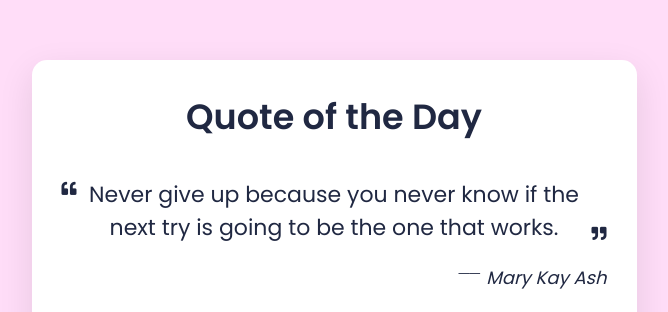
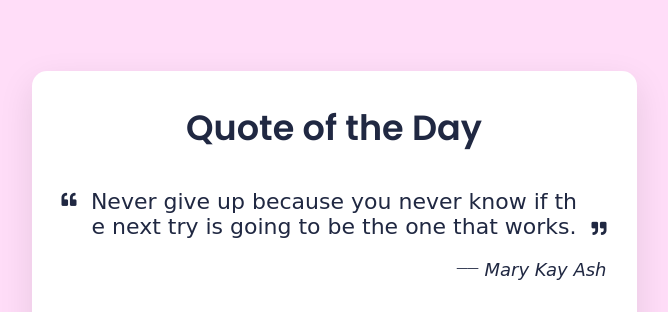
Before and after one commit to farhanacsebd/random-quotes-generator-using-html-css-js, a plain HTML site: page index.html in a window 1280 px wide. Shown: the part 159-471 px from the top of the page, without its empty margins (306-974 px from the left). Drawn offline with Linux system fonts and the light colour scheme.

Commit message:
final push

```diff
--- a/index.html
+++ b/index.html
@@ -14,12 +14,12 @@
       <div class="content">
         <div class="quote-area">
           <i class="fas fa-quote-left"></i>
-          <p class="quote">Never give up because you never know if the next try is going to be the one that works.</p>
+          <p style="font-family: cursive;" class="quote">Never give up because you never know if the next try is going to be the one that works.</p>
           <i class="fas fa-quote-right"></i>
         </div>
         <div class="author">
           <span>__</span>
-          <span class="name">Mary Kay Ash</span>
+          <span style="font-family: cursive;" class="name">Mary Kay Ash</span>
         </div>
       </div>
       <div class="buttons">
```
